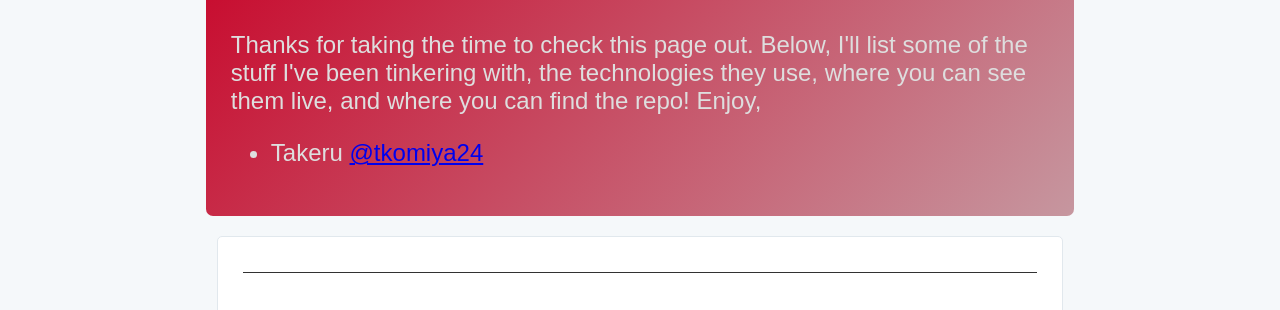
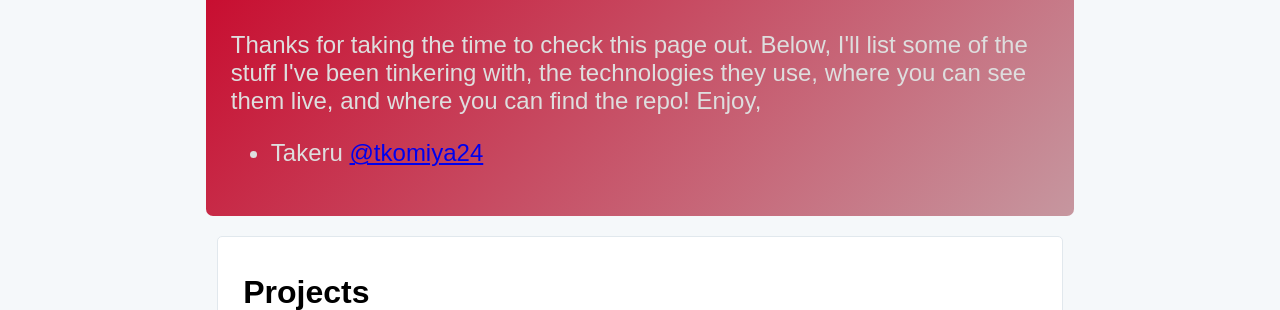
Before and after one commit to tkomiya24/github.io, a website: page index.html in a window 1280 px wide. Shown: the part 490-800 px from the top of the page. Drawn offline with nearby package versions, Linux system fonts and the light colour scheme.

Commit message:
Adds a header to the projects section

```diff
--- a/index.html
+++ b/index.html
@@ -60,6 +60,9 @@
         </ul>
       </div>
       <section id="projects" class="main-content">
+        <h1>
+          Projects
+        </h1>
         <div class="project-section">
           <h2>
             <a id="hobby_site" class="anchor" href="#hobby_site" aria-hidden="true"><span aria-hidden="true" class="octicon octicon-link"></span></a>hobby_site
```
